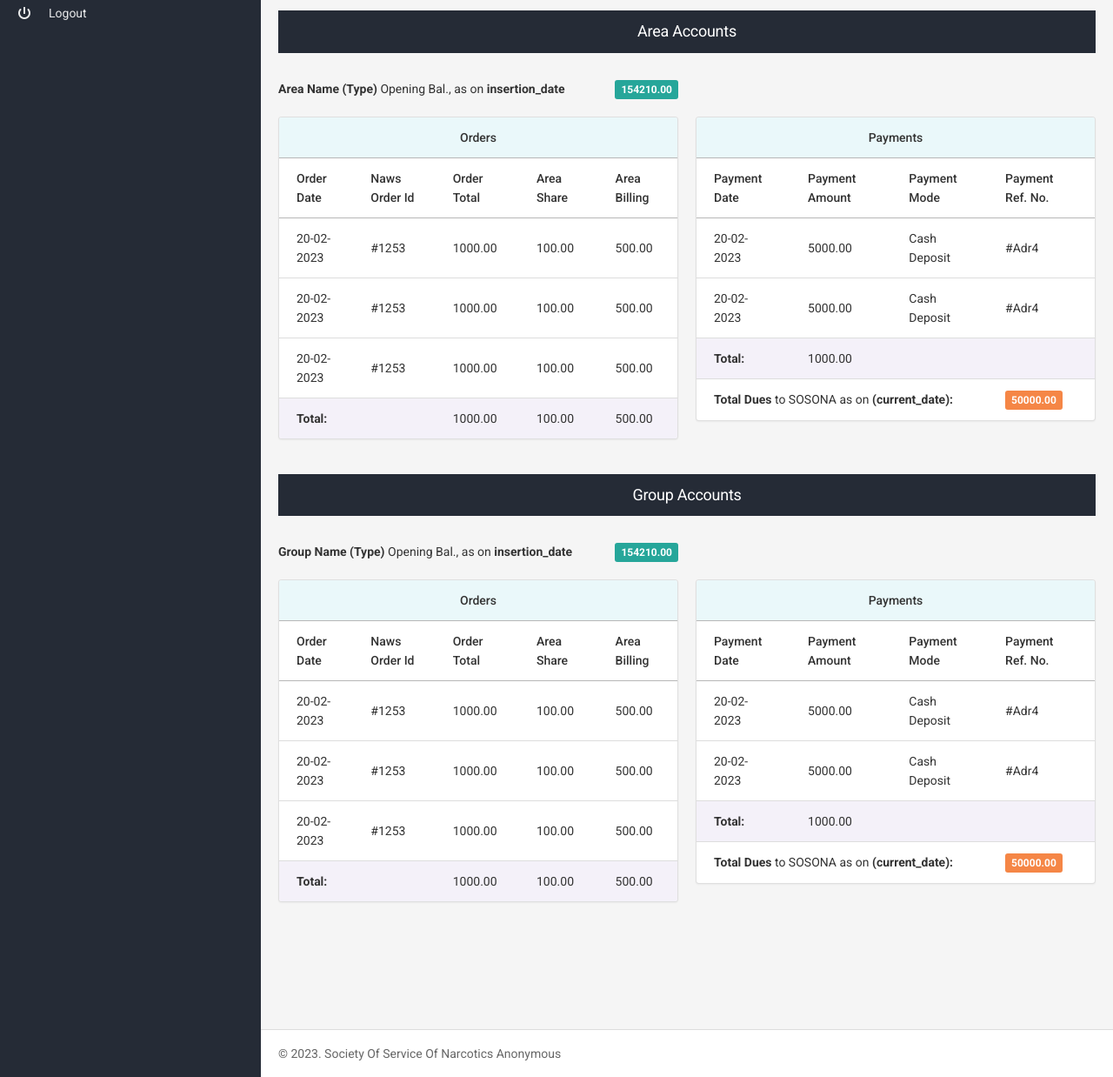
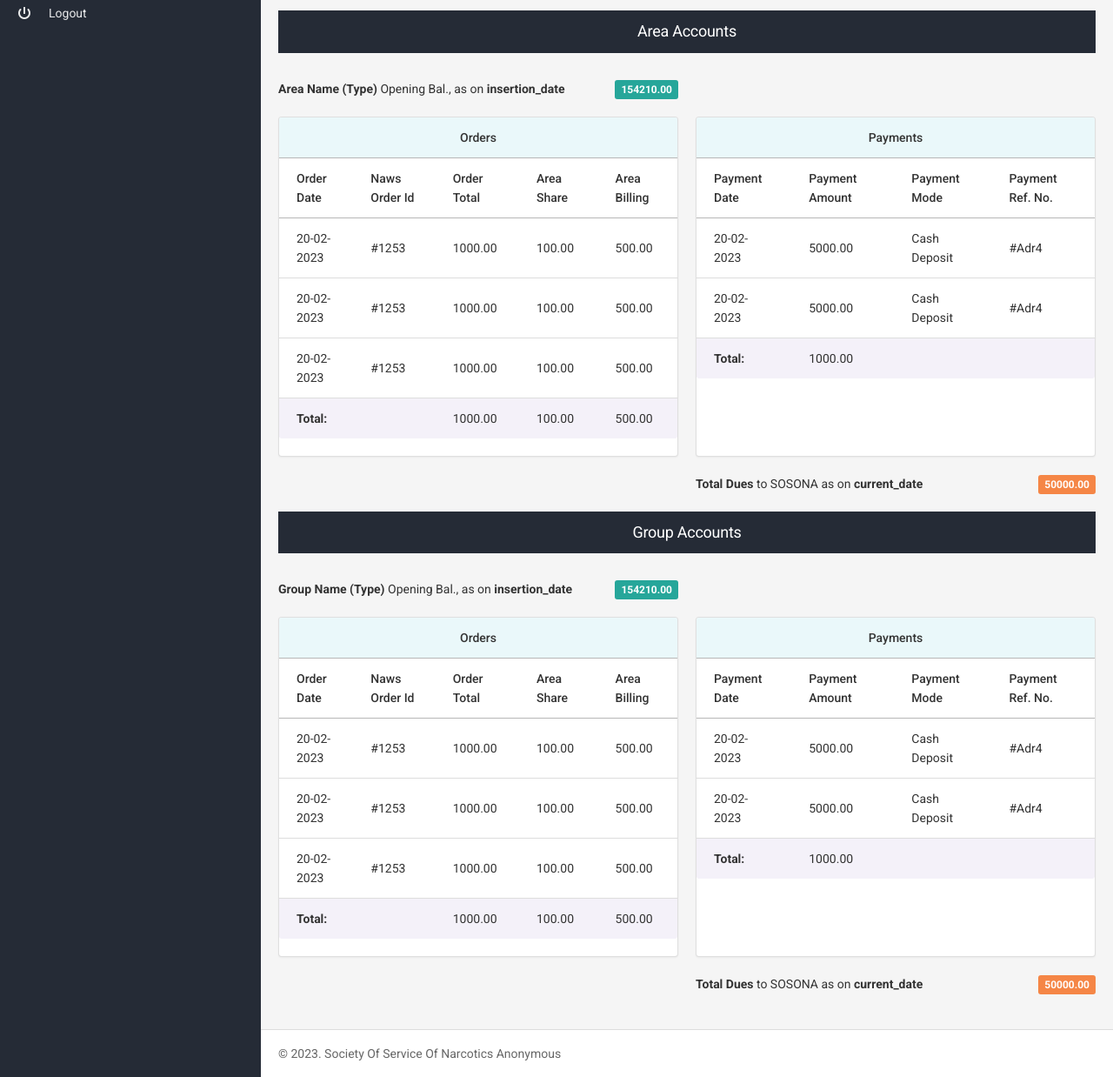
Before and after one commit to digeratiwebcrafts/sosona_literature, a PHP site: page /accounts.php in a window 1280 px wide. Shown: the part 343-1581 px from the top of the page at 87% size. Run offline with PHP 8.4, Linux system fonts and the light colour scheme; a user stored in the database is signed in.

Commit message:
Update accounts.php

```diff
--- a/accounts.php
+++ b/accounts.php
@@ -86,10 +86,9 @@ include "includes/top-navbar.php";
                         </div>
                     </div>
                     <div class="row">
-
                         <div class="col-md-6">
                             <!-- Basic table -->
-                            <div class="card">
+                            <div class="card h-100">
                                 <div class="table-responsive">
                                     <table class="table">
                                         <thead>
@@ -142,7 +141,7 @@ include "includes/top-navbar.php";
                         </div>
                         <div class="col-md-6">
                             <!-- Basic table -->
-                            <div class="card">
+                            <div class="card h-100">
                                 <div class="table-responsive">
                                     <table class="table">
                                         <thead>
@@ -175,16 +174,26 @@ include "includes/top-navbar.php";
                                                 <td class="font-weight-bold">Total:</td>
                                                 <td colspan="3">1000.00</td>
                                             </tr>
-                                            <tr>
-                                                <td colspan="3"><span class="font-weight-bold">Total Dues</span> to SOSONA as on <span class="font-weight-bold">(current_date):</span></td>
-                                                <td><span class="badge badge-warning font-weight-bold">50000.00</span></td>
-
-                                            </tr>
                                         </tbody>
                                     </table>
                                 </div>
                             </div>
                             <!-- /basic table -->
+                        </div>
+                    </div>
+                    <div class="row">
+                        <div class="col-md-6">
+
+                        </div>
+                        <div class="col-md-6">
+                            <div class="row mt-3">
+                                <div class="col-7 col-sm-9">
+                                    <p class="mb-0"><span class="font-weight-bold">Total Dues</span> to SOSONA as on <span class="font-weight-bold">current_date</span></p>
+                                </div>
+                                <div class="col-5 col-sm-3 text-right">
+                                    <span class="badge badge-warning font-weight-bold ml-auto">50000.00</span>
+                                </div>
+                            </div>
                         </div>
                     </div>
                 </div>
@@ -212,10 +221,9 @@ include "includes/top-navbar.php";
                         </div>
                     </div>
                     <div class="row">
-
                         <div class="col-md-6">
                             <!-- Basic table -->
-                            <div class="card">
+                            <div class="card h-100">
                                 <div class="table-responsive">
                                     <table class="table">
                                         <thead>
@@ -268,7 +276,7 @@ include "includes/top-navbar.php";
                         </div>
                         <div class="col-md-6">
                             <!-- Basic table -->
-                            <div class="card">
+                            <div class="card h-100">
                                 <div class="table-responsive">
                                     <table class="table">
                                         <thead>
@@ -301,16 +309,26 @@ include "includes/top-navbar.php";
                                                 <td class="font-weight-bold">Total:</td>
                                                 <td colspan="3">1000.00</td>
                                             </tr>
-                                            <tr>
-                                                <td colspan="3"><span class="font-weight-bold">Total Dues</span> to SOSONA as on <span class="font-weight-bold">(current_date):</span></td>
-                                                <td><span class="badge badge-warning font-weight-bold">50000.00</span></td>
-
-                                            </tr>
                                         </tbody>
                                     </table>
                                 </div>
                             </div>
                             <!-- /basic table -->
+                        </div>
+                    </div>
+                    <div class="row">
+                        <div class="col-md-6">
+
+                        </div>
+                        <div class="col-md-6">
+                            <div class="row mt-3">
+                                <div class="col-7 col-sm-9">
+                                    <p class="mb-0"><span class="font-weight-bold">Total Dues</span> to SOSONA as on <span class="font-weight-bold">current_date</span></p>
+                                </div>
+                                <div class="col-5 col-sm-3 text-right">
+                                    <span class="badge badge-warning font-weight-bold ml-auto">50000.00</span>
+                                </div>
+                            </div>
                         </div>
                     </div>
                 </div>
```
